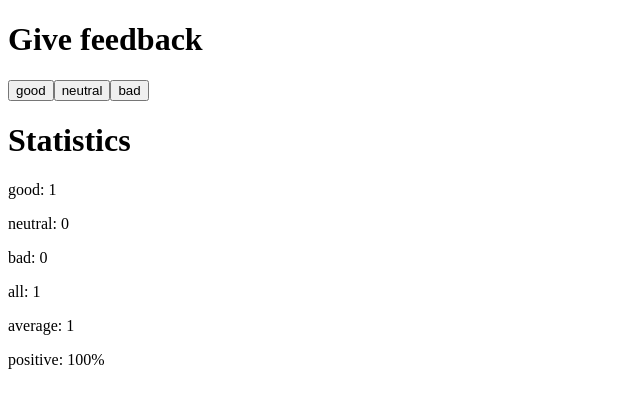
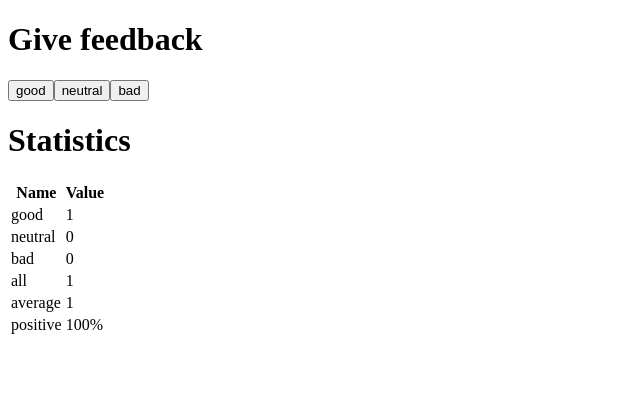
Before and after one commit to TevesManuel/fullstack-bootcamp, a React (Vite) app in the folder part1/unicafe-1.6-1.11/: page / in a window 1280 px wide. Both pictures are taken after a click on the button "good". Shown: the top 408 px of the page, without its empty margins (0-640 px from the left). Built offline with nearby package versions, Linux system fonts and the light colour scheme.

Commit message:
Problem 1.11 resolved.

```diff
--- a/part1/unicafe-1.6-1.11/src/App.jsx
+++ b/part1/unicafe-1.6-1.11/src/App.jsx
@@ -2,9 +2,10 @@ import { useState } from 'react'
 
 const StatisticLine = ({name, content}) => {
   return (
-    <div>
-      <p>{name}: {content}</p>
-    </div>
+    <tr>
+      <td>{name}</td>
+      <td>{content}</td>
+    </tr>
   );
 };
 const Button = ({callback, text}) => {
@@ -23,14 +24,21 @@ const Statistics = ({good, neutral, bad}) => {
     );
   }
   return (
-    <div>
+    <table>
+
+      <tbody>
+        <tr>
+          <th>Name</th>
+          <th>Value</th>
+        </tr>
         <StatisticLine name="good" content={good}/>
         <StatisticLine name="neutral" content={neutral}/>
         <StatisticLine name="bad" content={bad}/>
         <StatisticLine name="all" content={all}/>
         <StatisticLine name="average" content={(good-bad)/all}/>
         <StatisticLine name="positive" content={good/all*100 + "%"}/>
-    </div>
+      </tbody>
+    </table>
   );
 }
 const App = () => {
```
Lines whose indentation alone changed are shown as unchanged.
